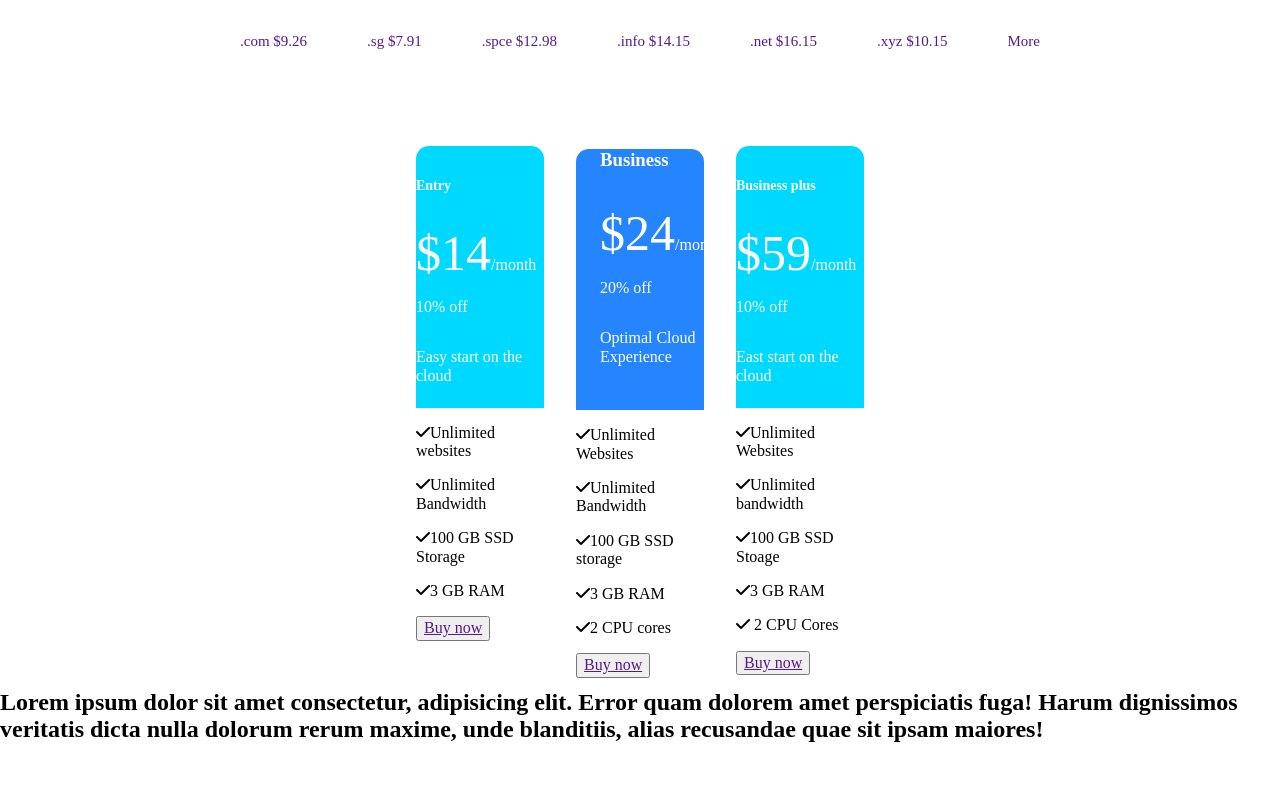
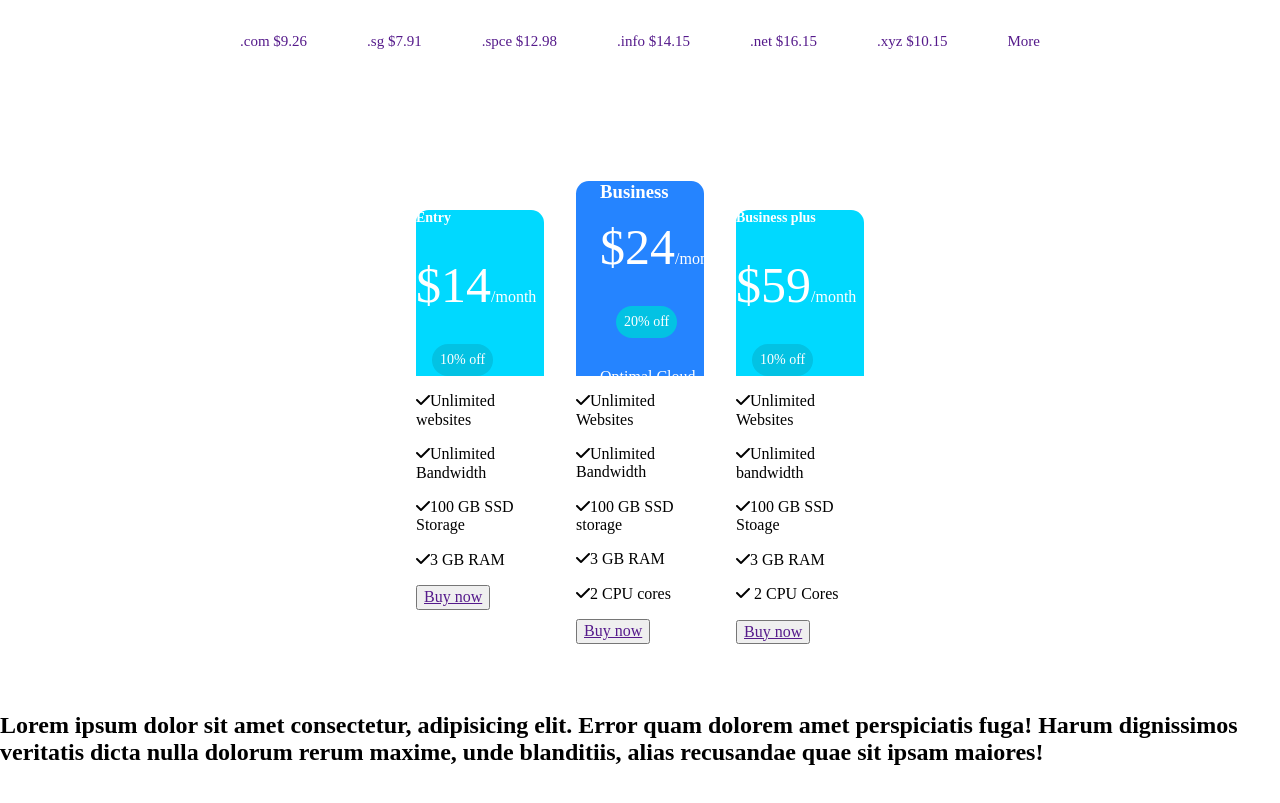
Before and after one commit to kenny5144/mshify, a plain HTML site: page index.html in a window 1280 px wide. Shown: the part 1140-1943 px from the top of the page. Before the commit the page ends 1904 px from the top, so only its background shows below. Drawn offline with Linux system fonts and the light colour scheme.

Commit message:
new thigs added

```diff
--- a/css/main.scss
+++ b/css/main.scss
@@ -9,7 +9,7 @@ body {
 //navbar
 .section-uno {
   background-color: black;
-  width: 100%;
+  width: 100vw;
   height: 800px;
   position: relative;
   clip-path: polygon(0 0, 100% 0, 100% 89%, 0 100%);
@@ -43,7 +43,7 @@ body {
 // title sec
 .title {
   display: flex;
-  width: 60%;
+
   margin-left: 30rem;
   margin-top: 6rem;
 }
@@ -151,7 +151,7 @@ body {
   justify-content: center;
 }
 .cards {
-  margin: 1rem;
+  margin: 3rem 1rem;
   width: 10%;
   text-align: left;
 }
@@ -159,35 +159,39 @@ body {
   background-color: #00d9ff;
 
   border-radius: 0.8rem 0.8rem 0 0;
-  margin-top: 1rem;
-  height: 50%;
+  margin-top: 3rem;
+  height: 166px;
   color: white;
   h3 {
     font-size: 14px;
-    padding-top: 2rem;
   }
 }
 .header2 {
   background-color: #2584ff;
-
+  height: 195px;
   color: white;
   border-radius: 0.8rem 0.8rem 0 0;
-  height: 50%;
+  h3 {
+    margin-bottom: 0;
+  }
 
   padding-left: 1.5rem;
 }
 .card-price {
   font-size: 50px;
+  margin-top: 0;
+  padding-top: 0;
 }
 .off-btn {
   display: inline-block;
+  margin-top: 0;
 }
 
-// .off {
-//   padding: 0.5rem;
-//   border-radius: 50px;
-//   background-color: #03c2e3;
-//   margin-left: 1rem;
+.off {
+  padding: 0.5rem;
+  border-radius: 50px;
+  background-color: #03c2e3;
+  margin-left: 1rem;
 
-//   font-size: 14px;
-// }
+  font-size: 14px;
+}
--- a/index.html
+++ b/index.html
@@ -84,12 +84,10 @@
           <div class="header header1">
             <h3>Entry</h3>
             <div class="off-btn">
-              <div>
               <p><span class="card-price">$14</span>/month</p>
             </div>
-              <div>
+            <div class="off-btn">
               <p class="off">10% off</p>
-              </div>
             </div>
             <p>Easy start on the cloud</p>
           </div>
@@ -108,12 +106,10 @@
           <div class="header2">
             <h3>Business</h3>
             <div class="off-btn">
-              <div>
               <p><span class="card-price">$24</span>/month</p>
             </div>
-              <div>
+            <div class="off-btn">
               <p class="off">20% off</p>
-              </div>
             </div>
             <p>Optimal Cloud Experience</p>
           </div>
@@ -132,12 +128,10 @@
           <div class="header header3">
             <h3>Business plus</h3>
             <div class="off-btn">
-              <div>
               <p><span class="card-price">$59</span>/month</p>
             </div>
-              <div>
+            <div class="off-btn">
               <p class="off">10% off</p>
-              </div>
             </div>
             <p>East start on the cloud</p>
           </div>
@@ -161,6 +155,7 @@
         dolorum rerum maxime, unde blanditiis, alias recusandae quae sit ipsam
         maiores!
       </h2>
+      <img src="image/icon/._popular.svg" alt="" />
     </div>
   </body>
 </html>
```
Also changed, not shown: css/main.css, image/icon/._popular.svg (added), 1 other file. Lines whose indentation alone changed are shown as unchanged.
